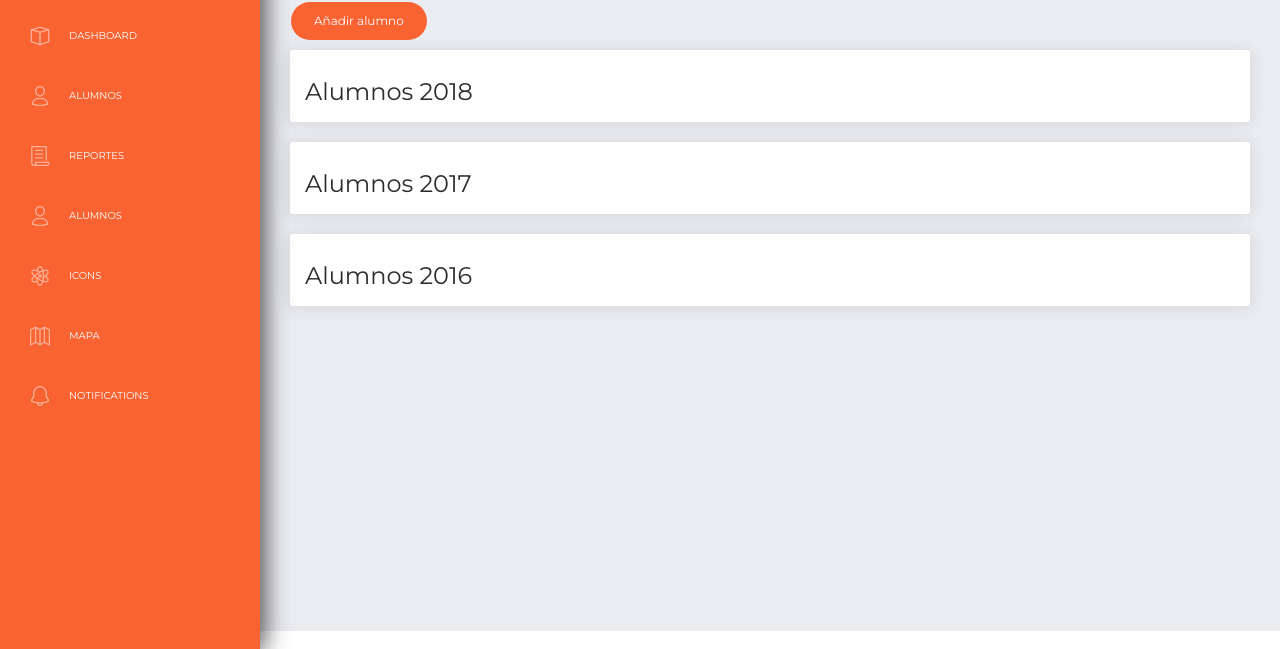
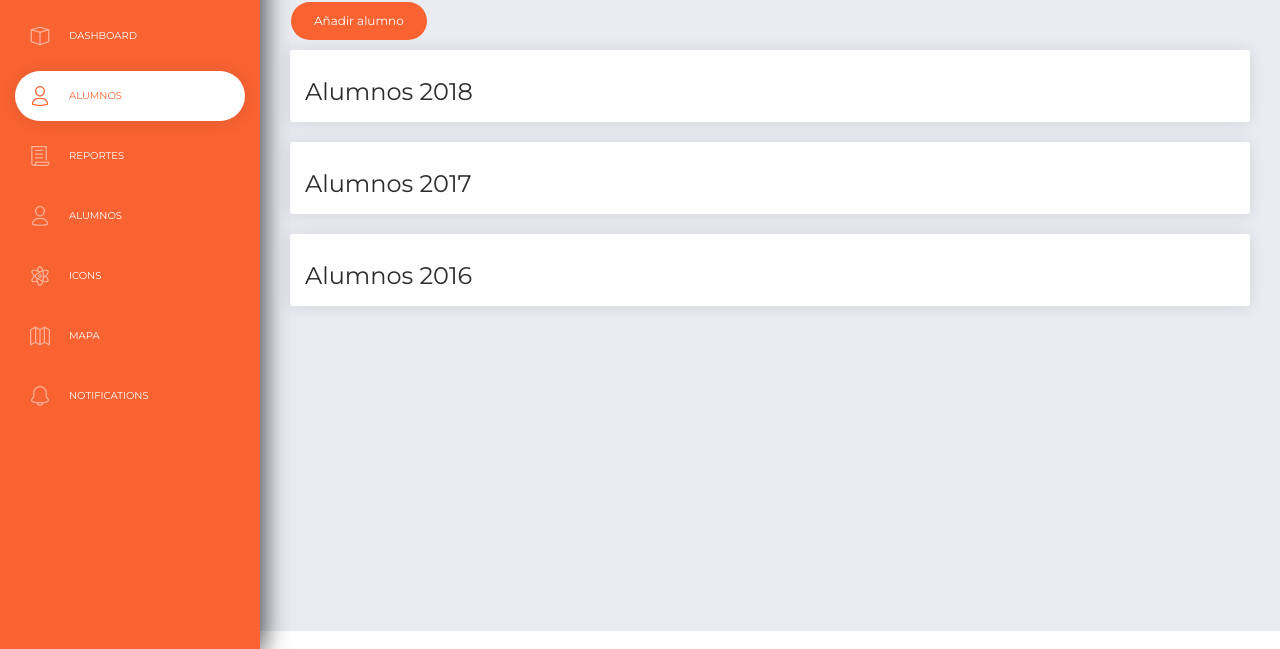
Before and after one commit to buenosaires18/team-1, a website: page dashboard-module/examples/userabm.html in a window 1280 px wide. Shown: the part 151-800 px from the top of the page. Drawn offline with Linux system fonts and the light colour scheme; some packages are replaced by stand-ins of ours.

Commit message:
Active tab fix for alumnos

```diff
--- a/dashboard-module/assets/js/sidebar.js
+++ b/dashboard-module/assets/js/sidebar.js
@@ -14,7 +14,7 @@
         "                    <p>Dashboard</p>\n" +
         "                </a>\n" +
         "            </li>\n" +
-        "<li class='alumni-li'>\n" +
+        "<li class='userabm-li'>\n" +
         "                <a href=\"./userabm.html\">\n" +
         "                    <i class=\"now-ui-icons users_single-02\"></i>\n" +
         "                    <p>Alumnos</p>\n" +
--- a/dashboard-module/examples/userabm.html
+++ b/dashboard-module/examples/userabm.html
@@ -549,7 +549,8 @@
   <script src="../assets/js/sidebar.js"></script>
   <script src="../assets/js/usersabm.js"></script>
   <script>
-    $(document).ready(function() {
+      setActive('userabm');
+      $(document).ready(function() {
       // Javascript method's body can be found in assets/js/demos.js
       demo.initDashboardPageCharts();
 
```
